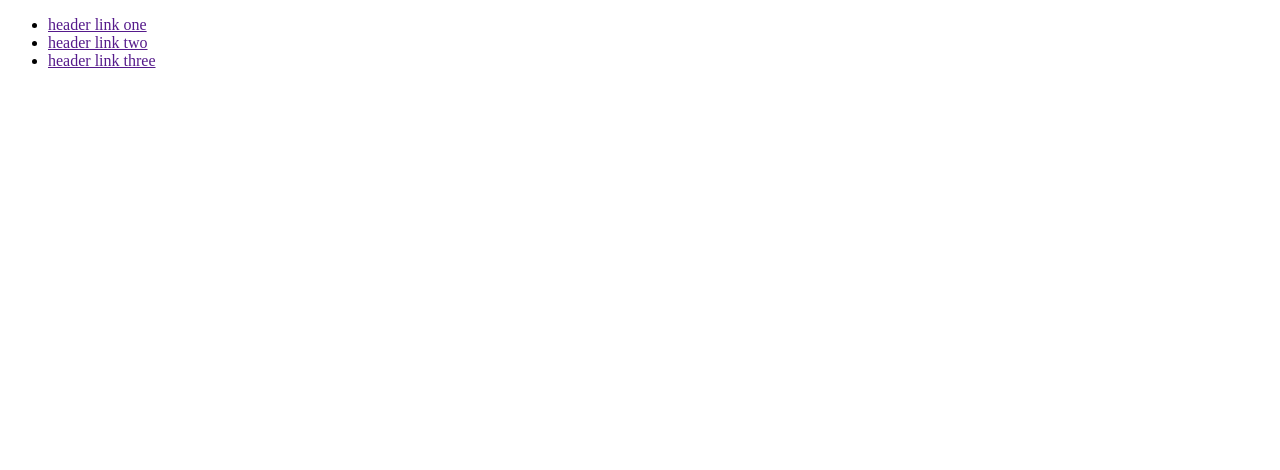
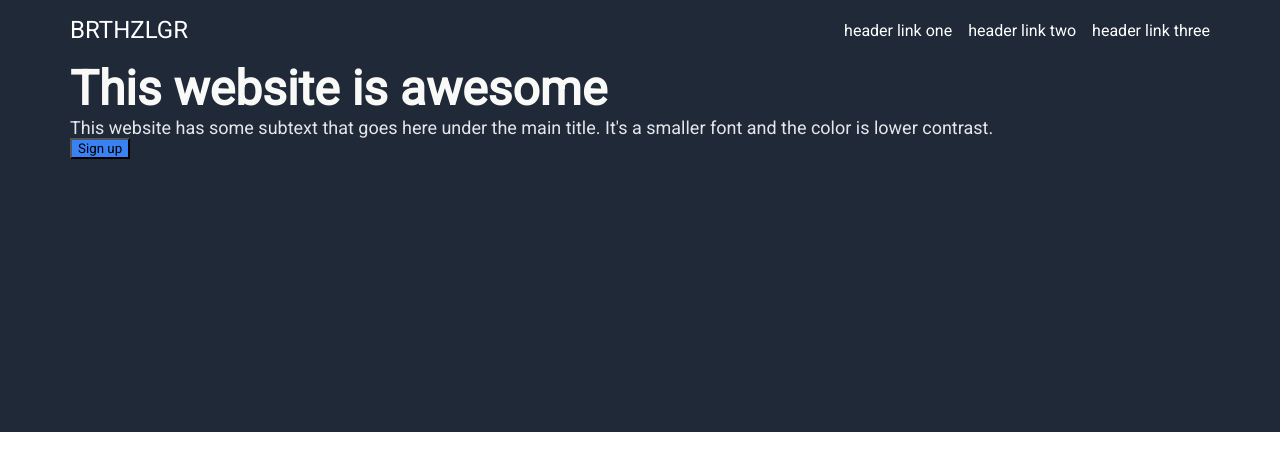
Before and after one commit to barthazeleger/Odin-Landing-Page, a plain HTML site: page index.html in a window 1280 px wide. Drawn offline with Linux system fonts and the light colour scheme.

Commit message:
not perfect, but added some style and code. Checking in so i can continue at home.

```diff
--- /dev/null
+++ b/assets/sass/base/_reset.scss
@@ -0,0 +1,15 @@
+body {
+  margin: 0;
+  padding: 0;
+}
+
+ul {
+    margin: 0;
+    padding: 0;
+    list-style:none;
+}
+
+p,h1,h2,h3,h4,h5,h6 {
+    margin:0;
+    padding:0;
+}
--- a/assets/sass/base/_typography.scss
+++ b/assets/sass/base/_typography.scss
@@ -1,3 +1,7 @@
+* {
+    font-family: 'Roboto', sans-serif;
+  }
+
 .hero-main {
   font-size: 48px;
   font-weight: 900;
--- /dev/null
+++ b/assets/sass/layout/_grid.scss
@@ -0,0 +1,36 @@
+
+.container, .container-fluid, .container-lg, .container-md, .container-sm, .container-xl {
+  width: 100%;
+  padding-right: 15px;
+  padding-left: 15px;
+  margin-right: auto;
+  margin-left: auto;
+}
+
+@media all and (min-width:576px) {
+    .container, .container-sm {
+    max-width: 540px;
+    }
+}
+
+@media all and (min-width:768px) {
+    .container, .container-md, .container-sm {
+    max-width: 720px;
+    }
+}
+
+@media all and (min-width:992px) {
+    .container, .container-lg, .container-md, .container-sm {
+    max-width: 960px;
+    }
+}
+
+@media all and (min-width:1200px) {
+    .container, .container-lg, .container-md, .container-sm, .container-xl {
+    max-width: 1140px;
+    }
+}
+
+.flex-container {
+    display:flex;
+}
--- /dev/null
+++ b/assets/sass/layout/_header.scss
@@ -0,0 +1,41 @@
+@import "../sass-utils/variables";
+
+header {
+    padding: 1rem 0;
+    background: $dark-bg;
+    display:flex;
+    height:400px;
+    justify-content: space-between;
+    .logo {
+        span {
+            color: white;
+            font-size: 24px;
+        }
+    }
+    .flex-container {
+        flex-direction:column;
+        .header-container {
+            display:flex;
+            justify-content:space-between;
+            align-items:center;
+            padding-bottom:1rem;
+            nav {
+                ul {
+                    display:flex;
+                    gap:16px;
+                    li {
+                        a {
+                            color:white;
+                            text-decoration:none;
+                        }
+                    }
+                }
+            }
+        }
+        .hero-section {
+            display:flex;
+            flex:1;
+            align-items:center;
+        }
+    }
+}
--- a/assets/sass/style.scss
+++ b/assets/sass/style.scss
@@ -1,8 +1,11 @@
 @import "base/typography";
+@import "base/reset";
 
 @import "components/buttons";
 @import "components/cover";
 
+@import "layout/grid";
+@import "layout/header";
 @import "layout/quote";
 
 @import "sass-utils/variables";
--- a/index.html
+++ b/index.html
@@ -19,20 +19,49 @@
 
       <body>
             <header>
-                  <nav>
-                        <ul>
-                              <li><a href="" class="link">header link one</a></li>
-                              <li><a href="" class="link">header link two</a></li>
-                              <li><a href="" class="link">header link three</a></li>
-                        </ul>
-                  </nav>
+                  <div class="container">
+                        <div class="flex-container">
+                              <div class="header-container">
+                                    <div class="logo">
+                                          <span class="header-logo-text">BRTHZLGR</span>
+                                    </div>
+                                    <nav>
+                                          <ul>
+                                                <li><a href="" class="link header-secondary">header link one</a></li>
+                                                <li><a href="" class="link header-secondary">header link two</a></li>
+                                                <li><a href="" class="link header-secondary">header link three</a></li>
+                                          </ul>
+                                    </nav>
+                              </div>
+                              <div class="hero-section">
+                                    <div class="left-hero">
+                                          <h1 class="hero-main">This website is awesome</h1>
+                                          <p class="hero-secondary">This website has some subtext that goes here under the main title. It's a smaller font and the color is lower contrast.</p>
+                                          <button class="button-cta">Sign up</button>
+                                    </div>
+                                    <div class="right-hero">
+                                    </div>
+                              </div>
+                        </div>
+                  </div>
             </header>
             <section class="random-info">
+                  <div class="container">
+
+                  </div>
             </section>
             <section class="quote-section">
+                  <div class="container">
+                  </div>
             </section>
             <section class="cta">
+                  <div class="container">
+                  </div>
             </section>
+            <footer>
+                  <div class="container">
+                  </div>
+            </footer>
       </body>
 
 </html>
```
Also changed, not shown: assets/css/style.css, 1 other file.
